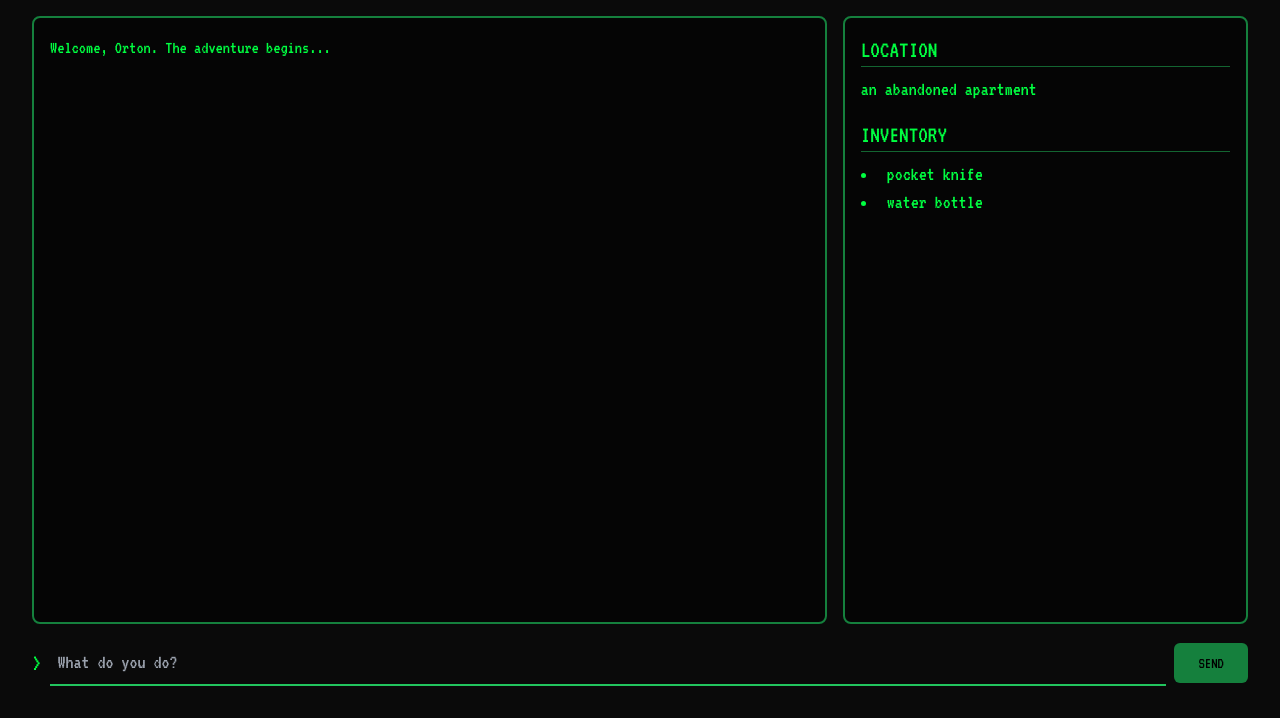
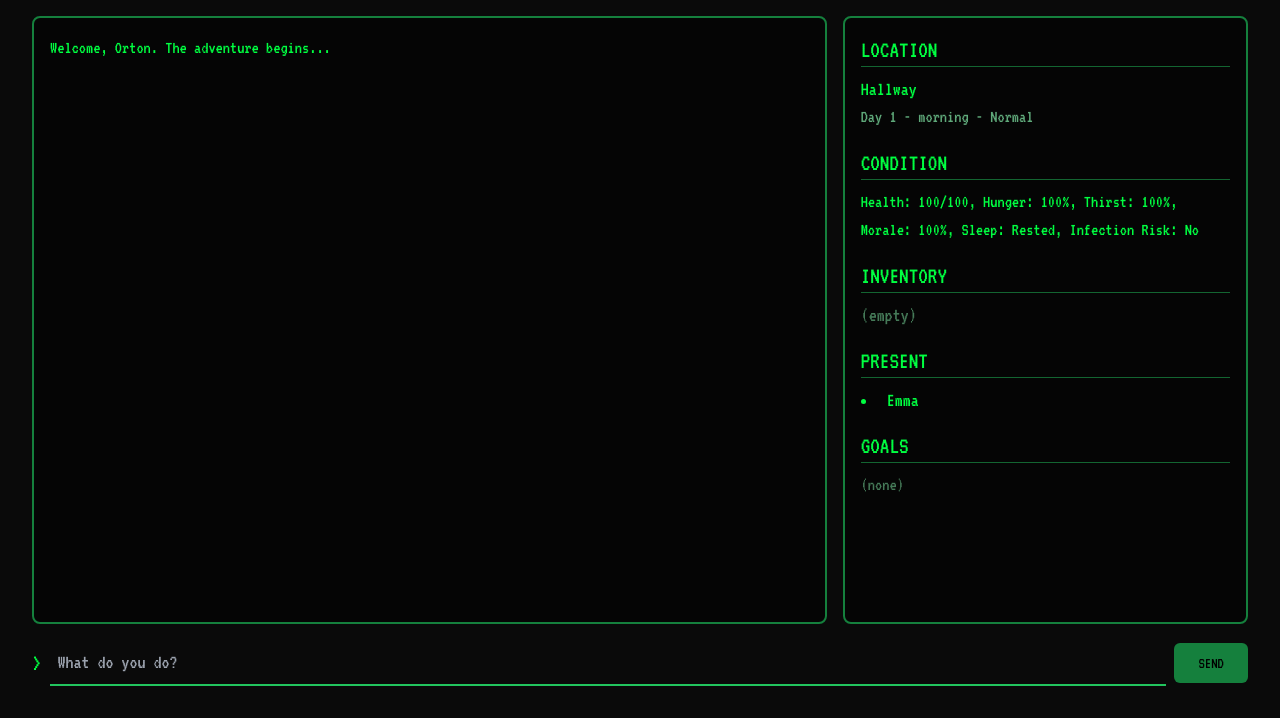
Before and after one commit to Dousea/RPG, a Flask app: page / in a window 1280 px wide. Shown: the part 82-800 px from the top of the page. Run offline with Flask 3, Linux system fonts and the light colour scheme; parts of the project's set-up code (start-up, migrations or seed data) failed here and were passed over; some libraries are stand-ins or nearby versions.

Commit message:
feat: surface condition, present NPCs, and goals in the game UI
Extend the right-hand status panel beyond location/inventory to show
the player's condition, which NPCs are present, and active goals, and
wire up the corresponding DOM updates in the polling JS.

Co-Authored-By: Claude Sonnet 5 <noreply@anthropic.com>

```diff
--- a/templates/index.html
+++ b/templates/index.html
@@ -53,16 +53,32 @@
         </div>
 
         <!-- Right Panel: Game State -->
-        <div class="w-full md:w-1/3 flex-shrink-0 bg-black/50 border-2 border-green-700 rounded-lg p-4 flex flex-col gap-4">
+        <div class="w-full md:w-1/3 flex-shrink-0 bg-black/50 border-2 border-green-700 rounded-lg p-4 flex flex-col gap-4 overflow-y-auto">
             <div>
                 <h2 class="text-2xl border-b border-green-500/50 mb-2">LOCATION</h2>
-                <p id="location-status" class="text-xl">an abandoned apartment</p>
+                <p id="location-status" class="text-xl">&mdash;</p>
+                <p id="time-status" class="text-lg text-green-300/70">&mdash;</p>
+            </div>
+            <div>
+                <h2 class="text-2xl border-b border-green-500/50 mb-2">CONDITION</h2>
+                <p id="condition-status" class="text-lg">&mdash;</p>
             </div>
             <div>
                 <h2 class="text-2xl border-b border-green-500/50 mb-2">INVENTORY</h2>
                 <ul id="inventory-list" class="list-disc list-inside text-xl">
-                    <li>pocket knife</li>
-                    <li>water bottle</li>
+                    <li class="text-green-300/50">(empty)</li>
+                </ul>
+            </div>
+            <div>
+                <h2 class="text-2xl border-b border-green-500/50 mb-2">PRESENT</h2>
+                <ul id="npc-list" class="list-disc list-inside text-xl">
+                    <li class="text-green-300/50">(no one)</li>
+                </ul>
+            </div>
+            <div>
+                <h2 class="text-2xl border-b border-green-500/50 mb-2">GOALS</h2>
+                <ul id="goal-list" class="list-disc list-inside text-lg">
+                    <li class="text-green-300/50">(none)</li>
                 </ul>
             </div>
         </div>
@@ -83,31 +99,73 @@
         // DOM Element References
         const storyDisplay = document.getElementById('story-display');
         const locationStatus = document.getElementById('location-status');
+        const timeStatus = document.getElementById('time-status');
+        const conditionStatus = document.getElementById('condition-status');
         const inventoryList = document.getElementById('inventory-list');
+        const npcList = document.getElementById('npc-list');
+        const goalList = document.getElementById('goal-list');
         const inputForm = document.getElementById('input-form');
         const playerInput = document.getElementById('player-input');
         const submitButton = document.getElementById('submit-button');
         const resetButton = document.getElementById('reset-button');
 
-        // Function to update the UI with new game state
-        function updateUI(data) {
-            // Add the new story text
-            const storyParagraph = document.createElement('p');
-            storyParagraph.innerHTML = `<span class="text-green-300/50">&gt; ${playerInput.value}</span><br>${data.story_text}`;
-            storyDisplay.appendChild(document.createElement('hr'));
-            storyDisplay.appendChild(storyParagraph);
-            storyDisplay.scrollTop = storyDisplay.scrollHeight; // Auto-scroll to bottom
-
-            // Update location
-            locationStatus.textContent = data.current_location;
-
-            // Update inventory
-            inventoryList.innerHTML = '';
-            data.inventory.forEach(item => {
+        // Render a list, falling back to a dimmed placeholder when empty.
+        function renderList(element, items, emptyLabel) {
+            element.innerHTML = '';
+            if (!items || items.length === 0) {
+                const li = document.createElement('li');
+                li.className = 'text-green-300/50 list-none';
+                li.textContent = emptyLabel;
+                element.appendChild(li);
+                return;
+            }
+            items.forEach(item => {
                 const li = document.createElement('li');
                 li.textContent = item;
-                inventoryList.appendChild(li);
+                element.appendChild(li);
             });
+        }
+
+        // Append one story beat. Player input is set as text, never HTML, so a
+        // '<' in what the player types cannot break out into markup.
+        function appendStory(playerText, storyText) {
+            const paragraph = document.createElement('p');
+            if (playerText) {
+                const echo = document.createElement('span');
+                echo.className = 'text-green-300/50';
+                echo.textContent = `> ${playerText}`;
+                paragraph.appendChild(echo);
+                paragraph.appendChild(document.createElement('br'));
+            }
+            paragraph.appendChild(document.createTextNode(storyText));
+            paragraph.classList.add('whitespace-pre-wrap');
+            storyDisplay.appendChild(document.createElement('hr'));
+            storyDisplay.appendChild(paragraph);
+            storyDisplay.scrollTop = storyDisplay.scrollHeight;
+        }
+
+        // Refresh the side panel from a state payload.
+        function updatePanel(data) {
+            locationStatus.textContent = data.current_location;
+            timeStatus.textContent =
+                `Day ${data.day} - ${data.time_of_day} - ${data.apocalypse_stage}`;
+            conditionStatus.textContent = data.condition;
+            renderList(inventoryList, data.inventory, '(empty)');
+            renderList(npcList, data.npcs_present, '(no one)');
+
+            const goals = data.goals || { short_term: [], long_term: [] };
+            const labelled = [
+                ...(goals.short_term || []).map(g => `[short] ${g}`),
+                ...(goals.long_term || []).map(g => `[long] ${g}`),
+            ];
+            renderList(goalList, labelled, '(none)');
+        }
+
+        function updateUI(data, playerText) {
+            if (data.story_text) {
+                appendStory(playerText, data.story_text);
+            }
+            updatePanel(data);
         }
 
         // Function to handle form submission
@@ -133,7 +191,7 @@
                 }
 
                 const data = await response.json();
-                updateUI(data);
+                updateUI(data, inputText);
 
             } catch (error) {
                 console.error('Error during game turn:', error);
@@ -168,9 +226,22 @@
             }
         }
 
+        // Load the real world state so a reloaded page is not showing defaults.
+        async function loadState() {
+            try {
+                const response = await fetch('/state');
+                if (!response.ok) return;
+                updatePanel(await response.json());
+            } catch (error) {
+                console.error('Could not load game state:', error);
+            }
+        }
+
         // Event Listeners
         inputForm.addEventListener('submit', handleTurn);
         resetButton.addEventListener('click', handleReset);
+
+        loadState();
 
         // Give focus to the input box on page load
         playerInput.focus();
```
